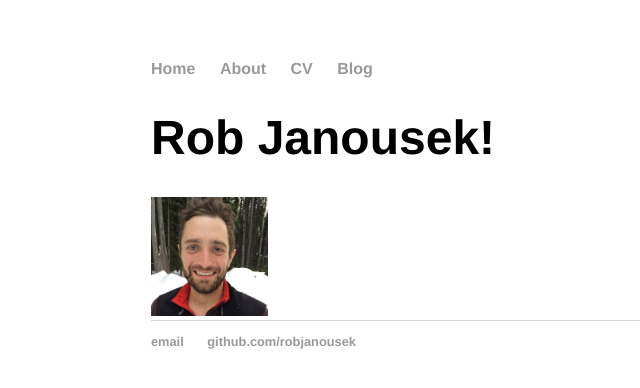
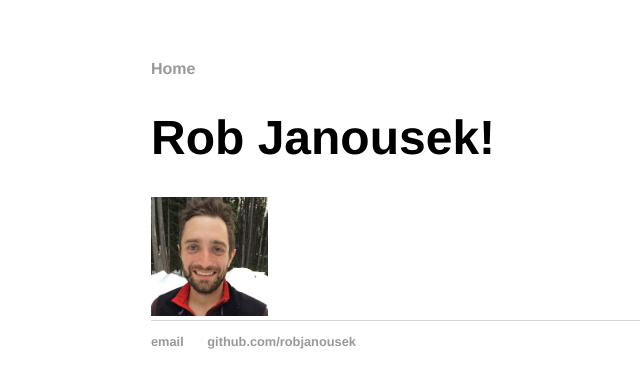
Before and after one commit to robjanousek/robjanousek.github.io, a Jekyll site: the page built from index.html, in a window 1280 px wide. Shown: the top 388 px of the page, without its empty margins (41-681 px from the left). Built offline with Jekyll 4.4.1, drawn with Linux system fonts in a browser that asks for light colours.

Commit message:
Update default.html

```diff
--- a/_layouts/default.html
+++ b/_layouts/default.html
@@ -9,9 +9,10 @@
 			<nav>
 	    		<ul>
 	        		<li><a href="/">Home</a></li>
-		        	<li><a href="/about">About</a></li>
-	        		<li><a href="/cv">CV</a></li>
-	        		<li><a href="/blog">Blog</a></li>
+		        	<!--<li><a href="/about">About</a></li>
+	        			<li><a href="/cv">CV</a></li>
+	        			<li><a href="/blog">Blog</a></li>
+				-->
 	    		</ul>
 			</nav>
 			<div class="container">
@@ -21,7 +22,7 @@
 			</div><!-- /.container -->
 			<footer>
 	    		<ul>
-	        		<li><a href="mailto:robjanousek@gmail.com">email</a></li>
+	        		<li><a href="mailto:mail@robjanousek.com">email</a></li>
 	        		<li><a href="https://github.com/robjanousek">github.com/robjanousek</a></li>
 				</ul>
 			</footer>
```
